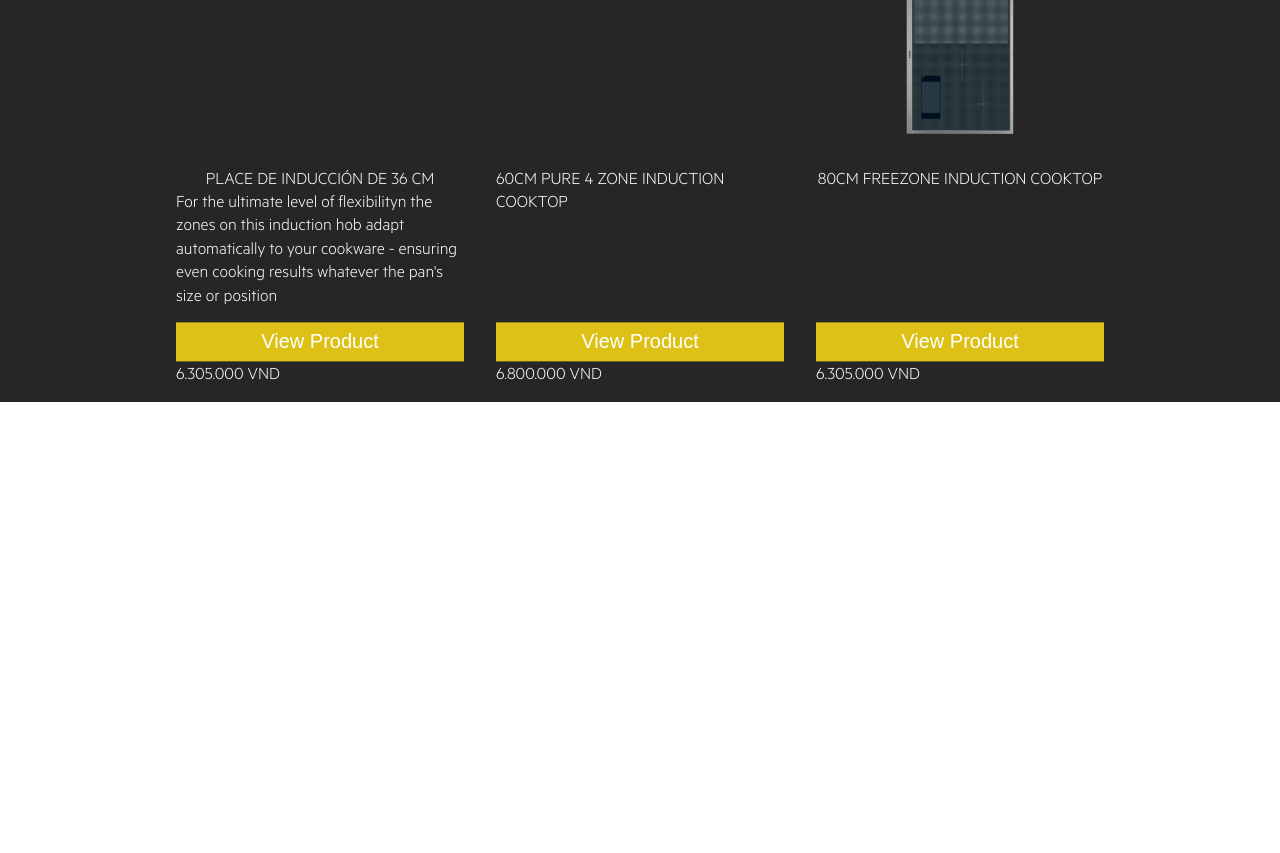
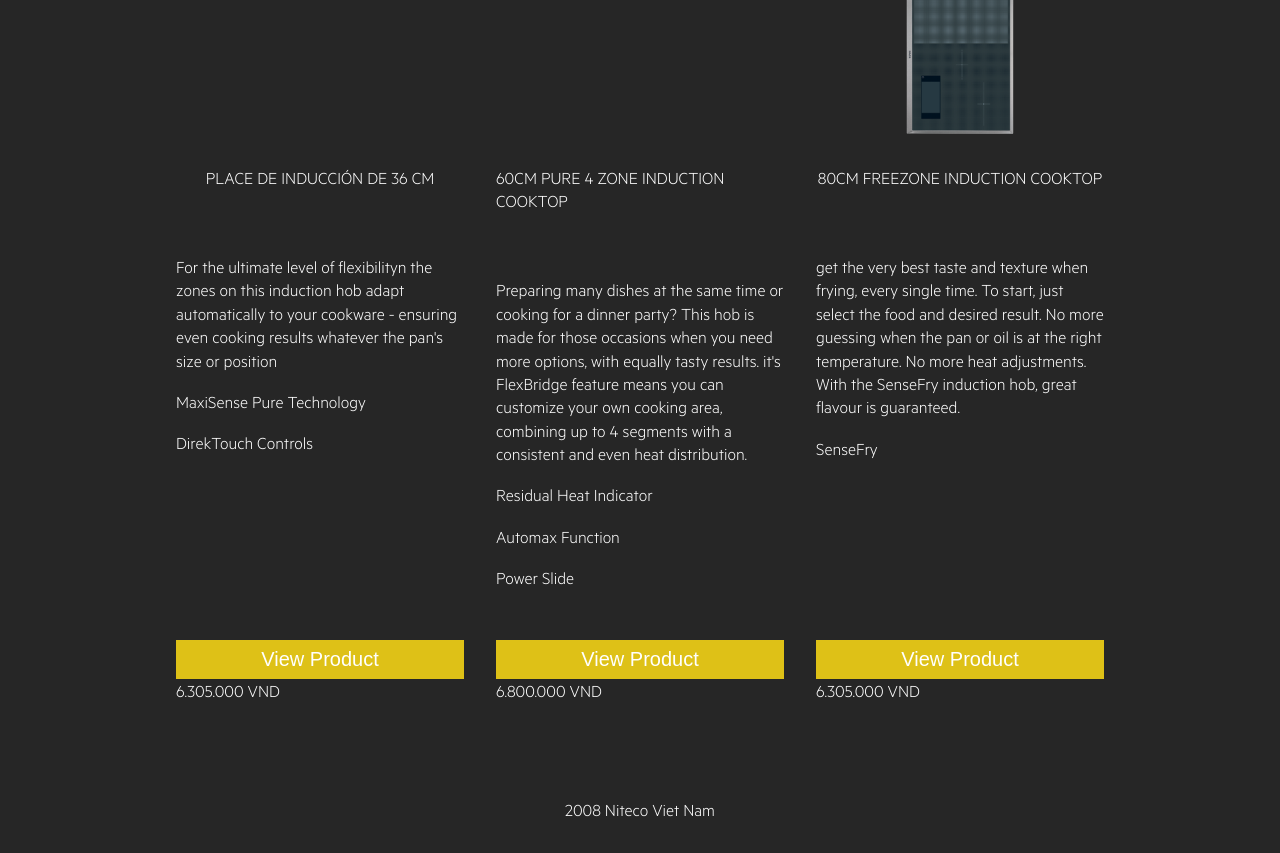
Before and after one commit to AtticusFinchIPH/niteco, a plain HTML site: page index.html in a window 1280 px wide. Shown: the part 767-1620 px from the top of the page. Drawn offline with Linux system fonts and the light colour scheme; files whose address does not match are found by name.

Commit message:
version 1

```diff
--- a/app/scss/_features.scss
+++ b/app/scss/_features.scss
@@ -12,8 +12,6 @@
     }
 }
 .feature {
-    flex: 1;
-    position: relative;
     display: flex;
     flex-direction: column;
     align-items: center;
@@ -23,13 +21,17 @@
         height: 12rem;
         padding-bottom: 2rem;
     }
+    &__title {
+        padding-bottom: 3rem;
+    }
+    &__description {
+        flex: 1;
+        padding-bottom: 2rem;
+    }
     &__image {
         height: 100%;
     }
     &__foot {
-        position: absolute;
-        bottom: -1rem;
-        transform: translateY(100%);
         width: 100%;
     }
     &__button {
--- /dev/null
+++ b/app/scss/_footer.scss
@@ -0,0 +1,5 @@
+footer {
+    background-color: $gray;
+    text-align: center;
+    padding-bottom: 2rem;
+}
--- a/app/scss/_globals.scss
+++ b/app/scss/_globals.scss
@@ -20,7 +20,6 @@ body {
     font-size: $font-sm;
     font-weight: 300;
     color: $white-light;
-    min-height: 200vh;
     overflow-x: hidden;
     &.noscroll {
         overflow: hidden;
--- a/app/scss/style.scss
+++ b/app/scss/style.scss
@@ -4,3 +4,4 @@
 @import "header";
 @import "hero";
 @import "features";
+@import "footer";
--- a/index.html
+++ b/index.html
@@ -32,7 +32,9 @@
                 <div class="feature__image-box"><img class="feature__image" src="/images/hob1.png" alt="hob1"></div>
                 <div class="feature__title">PLACE DE INDUCCIÓN DE 36 CM</div>
                 <div class="feature__description">
-                    For the ultimate level of flexibilityn the zones on this induction hob adapt automatically to your cookware - ensuring even cooking results whatever the pan's size or position
+                    <p>For the ultimate level of flexibilityn the zones on this induction hob adapt automatically to your cookware - ensuring even cooking results whatever the pan's size or position</p>
+                    <p>MaxiSense Pure Technology</p>
+                    <p>DirekTouch Controls</p>
                 </div>
                 <div class="feature__foot">
                     <button class="feature__button">View Product</button>
@@ -43,7 +45,10 @@
                 <div class="feature__image-box"><img class="feature__image" src="/images/hob2.png" alt="hob2"></div>
                 <div class="feature__title">60CM PURE 4 ZONE INDUCTION COOKTOP</div>
                 <div class="feature__description">
-
+                    <p>Preparing many dishes at the same time or cooking for a dinner party? This hob is made for those occasions when you need more options, with equally tasty results. it's FlexBridge feature means you can customize your own cooking area, combining up to 4 segments with a consistent and even heat distribution.</p>
+                    <p>Residual Heat Indicator</p>
+                    <p>Automax Function</p>
+                    <p>Power Slide</p>
                 </div>
                 <div class="feature__foot">
                     <button class="feature__button">View Product</button>
@@ -54,7 +59,8 @@
                 <div class="feature__image-box"><img class="feature__image" src="/images/hob3.png" alt="hob3"></div>
                 <div class="feature__title">80CM FREEZONE INDUCTION COOKTOP</div>
                 <div class="feature__description">
-
+                    <p>get the very best taste and texture when frying, every single time. To start, just select the food and desired result. No more guessing when the pan or oil is at the right temperature. No more heat adjustments. With the SenseFry induction hob, great flavour is guaranteed.</p>
+                    <p>SenseFry</p>
                 </div>
                 <div class="feature__foot">
                     <button class="feature__button">View Product</button>
@@ -63,5 +69,6 @@
             </div>
         </div>
     </section>
+    <footer>2008 Niteco Viet Nam</footer>
 </body>
 </html>
```
Also changed, not shown: src/css/style.css, 1 other file.
